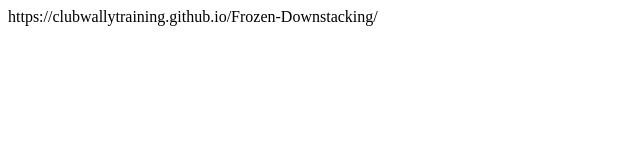
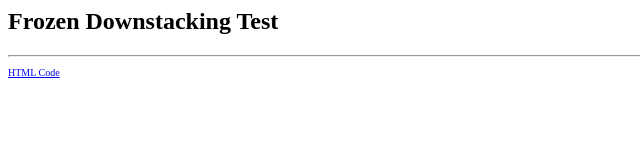
Before and after one commit to clubwallytraining/Frozen-Downstacking, a plain HTML site: page index.html in a window 1280 px wide. Shown: the whole page, without its empty margins (0-640 px from the left). Drawn offline with Linux system fonts and the light colour scheme.

Commit message:
Update index.html

```diff
--- a/index.html
+++ b/index.html
@@ -1 +1,5 @@
-https://clubwallytraining.github.io/Frozen-Downstacking/
+<title></title>
+<h2>Frozen Downstacking Test</h2>
+
+<hr />
+<p style="font-size:10px;"><a href="#">HTML Code</a></p>
```
